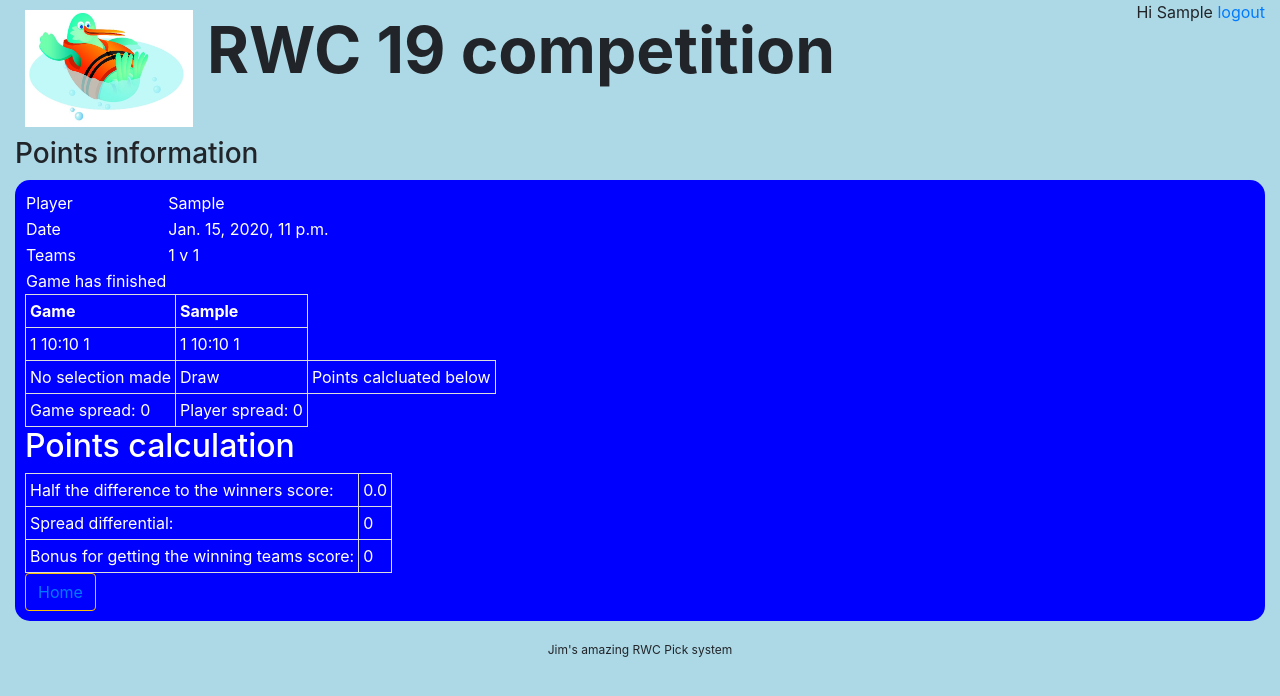
After one commit to Jimboeri/rwc19, a Django app: page /rwc19/pointsView/1/ in a window 1280 px wide. The commit adds this page. Shown: the top 696 px of the page. Run offline with Django 3.2, Linux system fonts and the light colour scheme; a user stored in the database is signed in; tables that the repository leaves empty hold one stand-in row (values such as "Sample post"); some libraries are stand-ins or nearby versions.

Commit message:
Added points analysis

```diff
--- a/swim/rwc19/static/rwc19/style.css
+++ b/swim/rwc19/static/rwc19/style.css
@@ -94,6 +94,10 @@ td.formtable{
   text-align: center;
 }
 
+a.pointsLink:link{
+  color: yellow;
+}
+
 /*  -------------------------------------
 ID Selectors
 ------------------------------------- */
--- a/swim/rwc19/templates/rwc19/index.html
+++ b/swim/rwc19/templates/rwc19/index.html
@@ -36,7 +36,7 @@ Openwater swimmers RWC 2019 competition
             <td>No picks entered</td>
           {% endif %}
           {% if pick.game.finished %}
-            <td>{{ pick.points|floatformat }}</td>
+            <td><a href="{% url 'rwc19:pointsView' pick.id %}" class="pointsLink">{{ pick.points|floatformat }}</a></td>
           {% endif %}
         </tr>
       {% endfor %}
--- a/swim/rwc19/templates/rwc19/playerDets.html
+++ b/swim/rwc19/templates/rwc19/playerDets.html
@@ -32,7 +32,7 @@ Player info and picks
                 <td>No picks entered</td>
               {% endif %}
               {% if pick.game.finished %}
-                <td>{{ pick.points }}</td>
+                <td><a href="{% url 'rwc19:pointsView' pick.id %}" class="pointsLink">{{ pick.points|floatformat }}</a></td>
               {% endif %}
             </tr>
             {% endfor %}
--- /dev/null
+++ b/swim/rwc19/templates/rwc19/pointsView.html
@@ -0,0 +1,105 @@
+{% extends "rwc19/base.html" %}
+
+{% block title %}
+Game Info
+{% endblock %}
+
+{% block web-body %}
+<div class="rwc_background">
+  <div id="node-header"><h3>Points information</h3></div>
+    <div id="node_detail" class="content_block">
+      <div id="node_det_table">
+        <table>
+          <tr>
+            <td>Player</td>
+            <td>{{ pick.player.user.username|title }}</td>
+          </tr>
+
+          <tr>
+            <td>Date</td>
+            <td>{{ pick.game.gamedate }}</td>
+          </tr>
+          <tr>
+            <td>Teams</td>
+            <td>{{ pick.game.Team1 }} v {{ pick.game.Team2 }}</td>
+          </tr>
+          <tr>
+            {% if pick.game.finished %}
+              <td>Game has finished</td>
+            {% else %}
+              <td></td>
+            {% endif %}
+          </tr>
+        </table>
+        <table id="mypicks">
+          <tr>
+            <th>Game</th>
+            <th>{{ pick.player.user.username|title }}</th>
+          </tr>
+
+          <tr>
+            <td>{{ pick.game.Team1 }} {{ pick.game.score1 }}:{{ pick.game.score2 }} {{ pick.game.Team2 }}</td>
+            <td>{{ pick.game.Team1 }} {{ pick.score1 }}:{{ pick.score2 }} {{ pick.game.Team2 }}</td>
+          </tr>
+
+          <tr>
+            <td>{{ game_res }}</td>
+            <td>{{ player_choice }}</td>
+            {% if pick.result %}
+              <td>Points calcluated below</td>
+            {% else %}
+              {% if pick.noPicks %}
+                <td>No picks entered, gets game average</td>
+              {% else %}
+                <td>Wrong result, gets worst of scores from players who got it right</td>
+              {% endif %}
+            {% endif %}
+          </tr>
+
+          <tr>
+              <td>Game spread: {{ gameSpread }}</td>
+              <td>Player spread: {{ mySpread }}</td>
+            </tr>
+
+        </table>
+        <h2>Points calculation</h2>
+
+
+              <table  id="mypicks">
+              {% if pick.result %}
+                <tr>
+                  <td>Half the difference to the winners score:</td>
+                  <td>{{ win_diff }}</td>
+                </tr>
+                <tr>
+                  <td>Spread differential:</td>
+                  <td>{{ spread }}</td>
+                </tr>
+                <tr>
+                  <td>Bonus for getting the winning teams score:</td>
+                  <td>{{ nBonus }}</td>
+                </tr>
+                {% else %}
+                  {% if pick.noPicks %}
+                    <tr>
+                      <td>No selection, gets game average:</td>
+                      <td>{{ pick.game.average }}</td>
+                    </tr>
+                  {% else %}
+                  <tr>
+                      <td>Wrong result, gets worst score of correct picks:</td>
+                      <td>{{ pick.game.high_point }}</td>
+                    </tr>
+                  {% endif %}
+                {% endif %}
+
+
+          </table>
+        <span id="node_cancel_button" class="cancel_button">
+          <a href="{% url 'rwc19:index' %}" class="btn btn-link btn-outline-warning" role="button">Home</a>
+        </span>
+    </div>
+  </div>
+
+</div>
+{% endblock %}
--- a/swim/rwc19/urls.py
+++ b/swim/rwc19/urls.py
@@ -13,4 +13,5 @@ urlpatterns = [
     path('game/view/<int:game_id>/', views.gameView, name='gameView'),
     path('about/', views.about, name='about'),
     path('email_results/<int:game_id>/', views.email_results, name='email_results'),
+    path('pointsView/<int:pick_id>/', views.pointsView, name='pointsView'),
 ]
--- a/swim/rwc19/views.py
+++ b/swim/rwc19/views.py
@@ -208,3 +208,42 @@ def email_results(request, game_id):
             print("Houston, we have an email error {}".format(e))
 
     return render(request, 'rwc19/index.html')
+
+@login_required
+def pointsView(request, pick_id):
+    pick = get_object_or_404(Prediction, id = pick_id)
+    nBonus = 0
+    win_diff = 0.0
+    if pick.game.score1 > pick.game.score2:
+        game_res = "{} won".format(pick.game.Team1)
+        if pick.result:
+            if pick.score1 == pick.game.score1:
+                nBonus = -5
+            win_diff = abs(pick.game.score1 - pick.score1)/2
+    elif pick.game.score1 < pick.game.score2:
+        game_res = "{} won".format(pick.game.Team2)
+        if pick.result:
+            if pick.score2 == pick.game.score2:
+                nBonus = -5
+            win_diff = abs(pick.game.score2 - pick.score2)/2
+    else:
+        if pick.noPicks:
+            game_res = "No selection made"
+        else:
+            game_res = "Draw"
+
+    if pick.score1 > pick.score2:
+        player_choice = "{} won".format(pick.game.Team1)
+    elif pick.score1 < pick.score2:
+        player_choice = "{} won".format(pick.game.Team2)
+    else:
+        player_choice = "Draw"
+
+    gameSpread = abs(pick.game.score1 - pick.game.score2)
+    mySpread = abs(pick.score1 - pick.score2)
+
+
+    context = {'pick': pick, 'game_res': game_res, 'player_choice': player_choice,
+        'nBonus': nBonus, 'win_diff': win_diff, 'spread': abs(gameSpread - mySpread),
+        'gameSpread': gameSpread, 'mySpread': mySpread}
+    return render(request, 'rwc19/pointsView.html', context)
```
